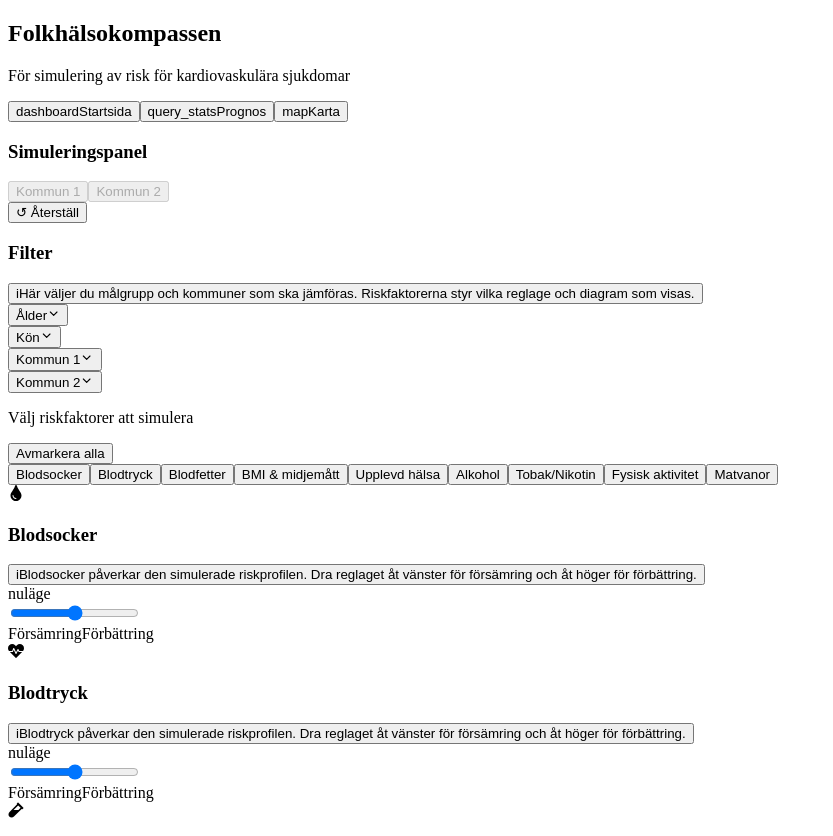
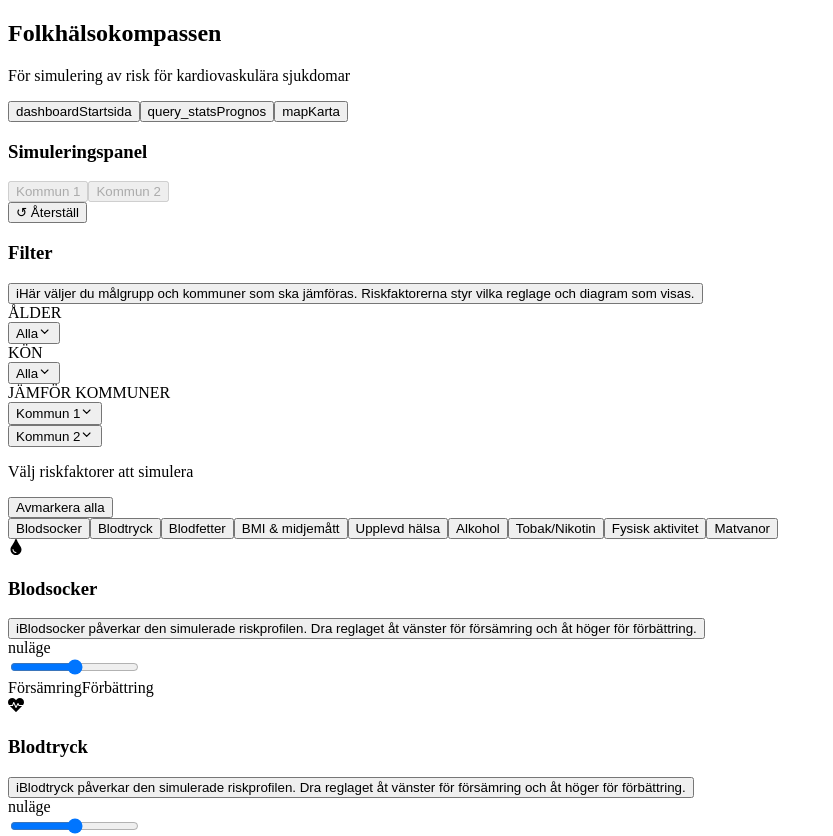
Before and after one commit to masa6009/VIP, a React (Vite) app in the folder folkhalso-kompassen/: page / in a window 1280 px wide. Shown: the top 836 px of the page, without its empty margins (0-833 px from the left). Built offline with nearby package versions, Linux system fonts and the light colour scheme; the HTML template or start-up script is replaced by a standard one.

Commit message:
Filter labels

```diff
--- a/folkhalso-kompassen/src/App.jsx
+++ b/folkhalso-kompassen/src/App.jsx
@@ -333,18 +333,27 @@ function FiltersPanel({
         />
       </div>
       <div className="ddgrid">
+        <div>
+          <span className="label">ÅLDER</span>
           <Dropdown
-          label="Ålder"
+            label="Alla"
             value={age}
             options={ageOptions}
             onChange={setAge}
           />
+        </div>
+        <div>
+          <span className="label">KÖN</span>
           <Dropdown
-          label="Kön"
+            label="Alla"
             value={gender}
             options={genderOptions}
             onChange={setGender}
           />
+        </div>
+        <div className="dropdownKommun">
+          <span className="label">JÄMFÖR KOMMUNER</span>
+          <div>
             <Dropdown
               label="Kommun 1"
               value={municipality1}
@@ -357,6 +366,8 @@ function FiltersPanel({
               options={municipality2Options}
               onChange={setMunicipality2}
             />
+          </div>
+        </div>
       </div>
       <div className="riskFilterHeader">
         <p className="label">Välj riskfaktorer att simulera</p>
--- a/folkhalso-kompassen/src/styles.css
+++ b/folkhalso-kompassen/src/styles.css
@@ -162,7 +162,7 @@ button {
   cursor: pointer;
   transition: background 0.15s ease, color 0.15s ease;
   border-radius: 10px;
-  transition: 0.15s ease-in;
+  transition: 0.1s ease-in;
 }
 
 .municipalityToggle button:hover{
@@ -254,6 +254,16 @@ button {
 .dropdown {
   position: relative;
   max-width: 100%;
+}
+
+/* Make the municipality selector span the full width and place its two dropdowns in a row */
+.dropdownKommun {
+  grid-column: 1 / -1;
+}
+.dropdownKommun > div {
+  display: grid;
+  grid-template-columns: 1fr 1fr;
+  gap: 10px;
 }
 
 .dropdown.small {
@@ -765,8 +775,9 @@ button {
   color: #0050a0;
   font-size: 12px;
   text-decoration: uppercase;
+  margin-bottom: 5px;
+  display: block;
 }
-
 
 .mapFilterControls p {
   margin: 0 0 10px;
```
Lines whose indentation alone changed are shown as unchanged.
